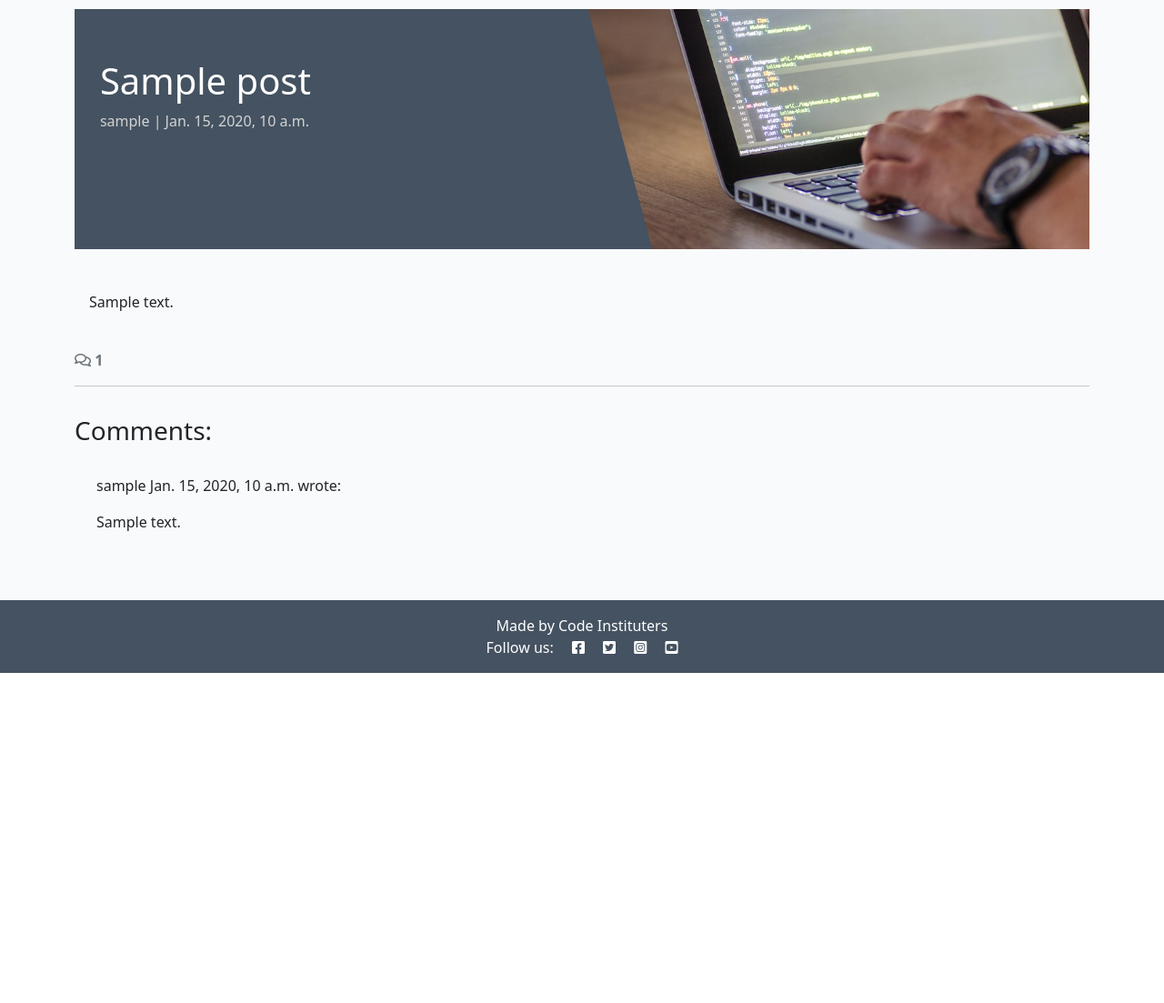
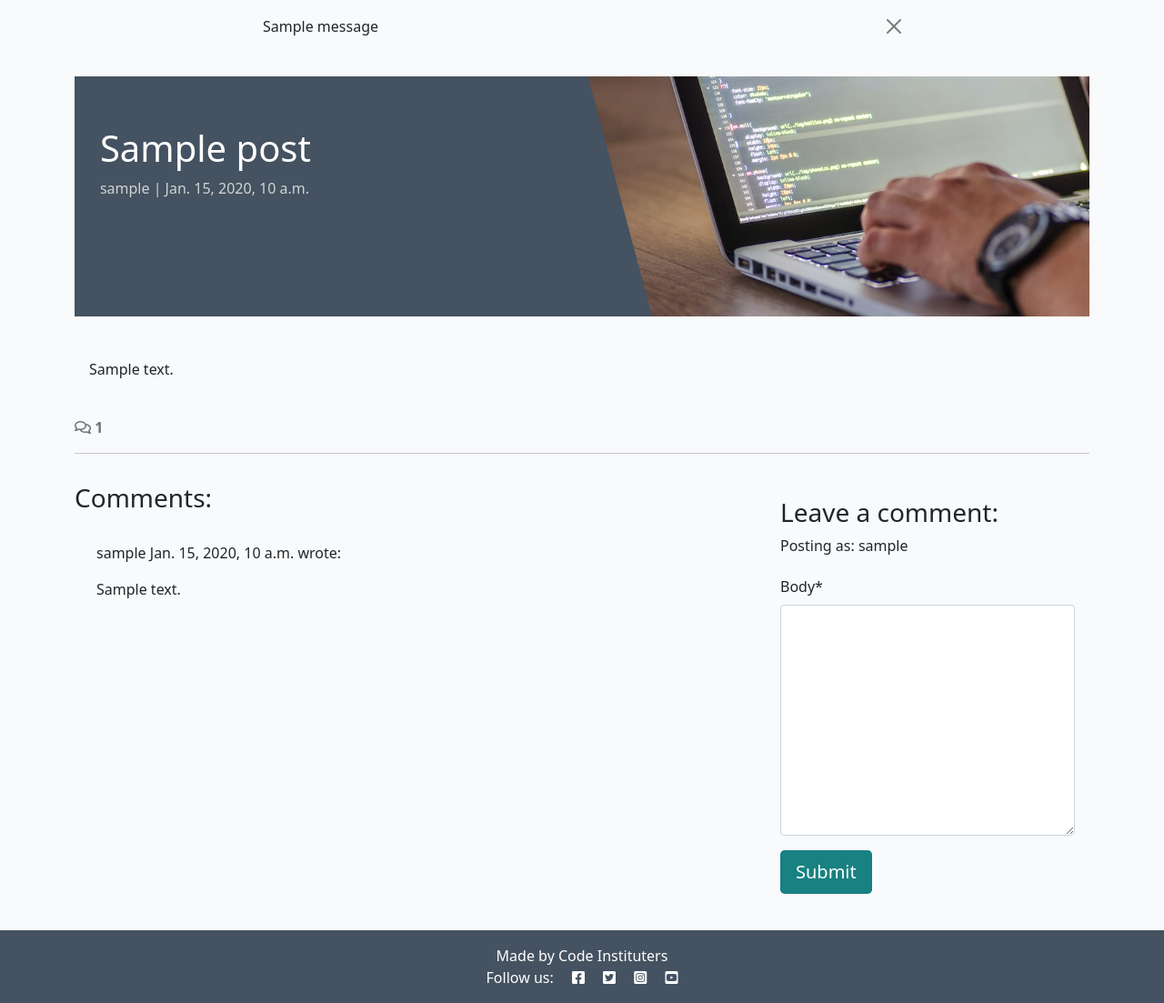
Before and after one commit to olliesharp5/django-blog, a Django app: a page that uses templates/base.html in a window 1280 px wide. Shown: the part 60-1163 px from the top of the page at 91% size. Before the commit the page ends 800 px from the top, so only its background shows below. Run offline with Django 4.2, Linux system fonts and the light colour scheme; a user stored in the database is signed in; tables that the repository leaves empty hold one stand-in row (values such as "Sample post"); one stand-in notice (Sample message) is shown; some libraries are stand-ins or nearby versions.

Commit message:
Added functionality to add comments on the site

```diff
--- /dev/null
+++ b/blog/forms.py
@@ -0,0 +1,8 @@
+from .models import Comment
+from django import forms
+
+
+class CommentForm(forms.ModelForm):
+    class Meta:
+        model = Comment
+        fields = ('body',)
--- a/blog/templates/blog/post_detail.html
+++ b/blog/templates/blog/post_detail.html
@@ -1,5 +1,6 @@
 {% extends 'base.html' %} {% block content %}
 {% load static %}
+{% load crispy_forms_tags %}
 
 <div class="masthead">
     <div class="container">
@@ -69,6 +70,25 @@
         {% endfor %}
       </div>
     </div>
+    <!-- Creating New Comments -->
+    <div class="col-md-4 card mb-4 mt-3">
+      <div class="card-body">
+        {% if user.is_authenticated %}
+        <h3>Leave a comment:</h3>
+        <p>Posting as: {{ user.username }}</p>
+        <form id="commentForm" method="post"
+          style="margin-top: 1.3em;">
+          {{ comment_form | crispy }}
+          {% csrf_token %}
+          <button id="submitButton" type="submit"
+            class="btn btn-signup btn-lg">Submit</button>
+        </form>
+        {% else %}
+        <p>Log in to leave a comment</p>
+        {% endif %}
+      </div>
+    </div>
   </div>
 </div>
+
 {% endblock content %}
--- a/blog/views.py
+++ b/blog/views.py
@@ -1,6 +1,8 @@
 from django.shortcuts import render, get_object_or_404
 from django.views import generic
+from django.contrib import messages
 from .models import Post
+from .forms import CommentForm
 
 # Create your views here.
 class PostList(generic.ListView):
@@ -28,6 +30,20 @@ def post_detail(request, slug):
     comments = post.comments.all().order_by("-created_on")
     comment_count = post.comments.filter(approved=True).count()
 
+    if request.method == "POST":
+        comment_form = CommentForm(data=request.POST)
+        if comment_form.is_valid():
+            comment = comment_form.save(commit=False)
+            comment.author = request.user
+            comment.post = post
+            comment.save()
+            messages.add_message(
+                request, messages.SUCCESS,
+                'Comment submitted and awaiting approval'
+            )
+
+    comment_form = CommentForm()
+
     return render(
         request,
         "blog/post_detail.html",
@@ -35,5 +51,6 @@ def post_detail(request, slug):
             "post": post,
             "comments": comments,
             "comment_count": comment_count,
+            "comment_form": comment_form,
         },
     )
--- a/codestar/settings.py
+++ b/codestar/settings.py
@@ -45,6 +45,8 @@ INSTALLED_APPS = [
     'allauth',
     'allauth.account',
     'allauth.socialaccount',
+    'crispy_forms',
+    'crispy_bootstrap5',
     'blog',
     'django_summernote',
     'about',
@@ -53,6 +55,9 @@ INSTALLED_APPS = [
 SITE_ID = 1
 LOGIN_REDIRECT_URL = '/'
 LOGOUT_REDIRECT_URL = '/'
+
+CRISPY_ALLOWED_TEMPLATE_PACKS = "bootstrap5"
+CRISPY_TEMPLATE_PACK = "bootstrap5"
 
 MIDDLEWARE = [
     'django.middleware.security.SecurityMiddleware',
--- a/requirements.txt
+++ b/requirements.txt
@@ -1,7 +1,9 @@
 asgiref==3.7.2
+crispy-bootstrap5==0.7
 dj-database-url==0.5.0
 Django==4.2.10
 django-allauth==0.57.2
+django-crispy-forms==2.1
 django-summernote==0.8.20.0
 gunicorn==20.1.0
 oauthlib==3.2.2
--- a/templates/base.html
+++ b/templates/base.html
@@ -52,14 +52,17 @@
                     </li>
                     {% if user.is_authenticated %}
                     <li class="nav-item">
-	                    <a class="nav-link {% if request.path == logout_url %}active{% endif %}" aria-current="page" href="{% url 'account_logout' %}">Logout</a>
+                        <a class="nav-link {% if request.path == logout_url %}active{% endif %}" aria-current="page"
+                            href="{% url 'account_logout' %}">Logout</a>
                     </li>
                     {% else %}
                     <li class="nav-item">
-	                    <a class="nav-link {% if request.path == signup_url %}active{% endif %}" aria-current="page" href="{% url 'account_signup' %}">Register</a>
+                        <a class="nav-link {% if request.path == signup_url %}active{% endif %}" aria-current="page"
+                            href="{% url 'account_signup' %}">Register</a>
                     </li>
                     <li class="nav-item">
-	                    <a class="nav-link {% if request.path == login_url %}active{% endif %}" aria-current="page" href="{% url 'account_login' %}">Login</a>
+                        <a class="nav-link {% if request.path == login_url %}active{% endif %}" aria-current="page"
+                            href="{% url 'account_login' %}">Login</a>
                     </li>
                     {% endif %}
 
@@ -76,6 +79,21 @@
             </div>
         </div>
     </nav>
+
+    <!-- displaying Django messages -->
+    <div class="container">
+        <div class="row">
+            <div class="col-md-8 offset-md-2">
+                {% for message in messages %}
+                <div class="alert {{ message.tags }} alert-dismissible
+          fade show" id="msg" role="alert">
+                    {{ message | safe }}
+                    <button type="button" class="btn-close" data-bs-dismiss="alert" aria-label="Close"></button>
+                </div>
+                {% endfor %}
+            </div>
+        </div>
+    </div>
 
     <main class="flex-shrink-0 main-bg">
 
@@ -101,7 +119,7 @@
 
     <script src="https://cdn.jsdelivr.net/npm/bootstrap@5.0.1/dist/js/bootstrap.bundle.min.js"
         integrity="sha384-gtEjrD/SeCtmISkJkNUaaKMoLD0//ElJ19smozuHV6z3Iehds+3Ulb9Bn9Plx0x4" crossorigin="anonymous">
-        </script>
+    </script>
 </body>
 
 </html>
```
